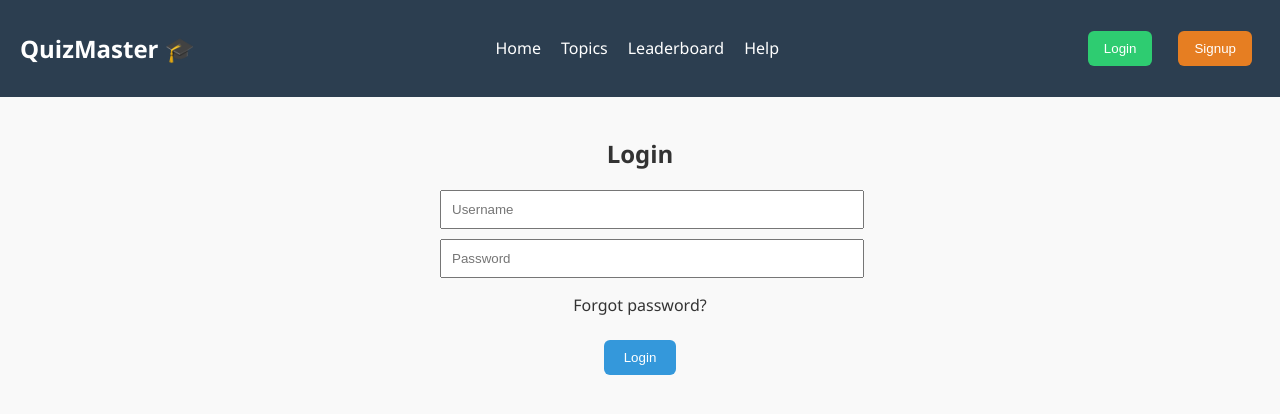
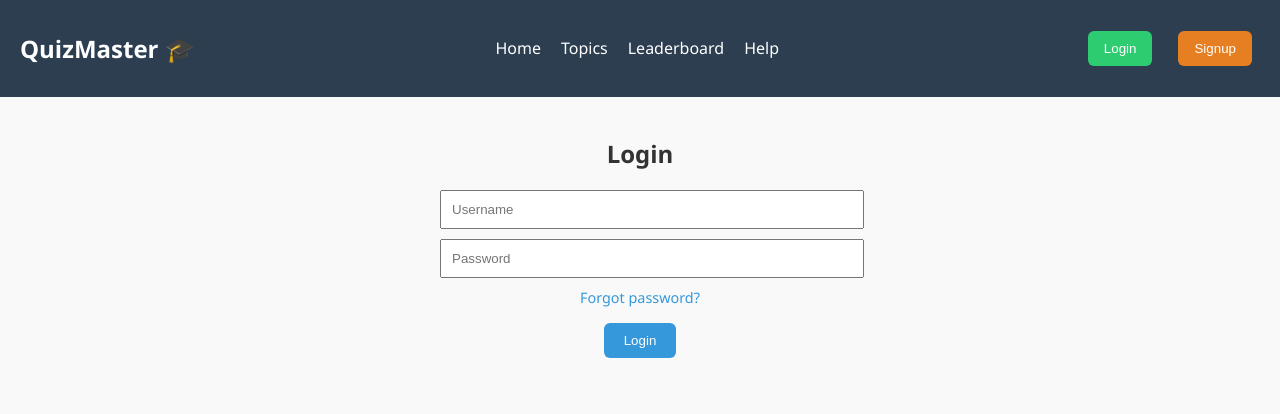
Before and after one commit to NishanthSrikar/DevOps, a React (Vite) app in the folder my-app/: page /#/login in a window 1280 px wide. Shown: the top 414 px of the page. Built offline with nearby package versions, Linux system fonts and the light colour scheme.

Commit message:
Added Forgot password trial 2

```diff
--- a/my-app/src/index.css
+++ b/my-app/src/index.css
@@ -428,3 +428,14 @@ button:hover {
   padding: 6px 12px;
   border-radius: 8px;
 }
+
+.forgot-password {
+  font-size: 0.9rem;
+  color: #3498db;
+  margin: 8px 0;
+  cursor: pointer;
+}
+
+.forgot-password:hover {
+  text-decoration: underline;
+}
--- a/my-app/src/pages/Login.jsx
+++ b/my-app/src/pages/Login.jsx
@@ -26,6 +26,7 @@ export default function Login({ setUser }) {
       return;
     }
 
+    // ✅ Successful login
     localStorage.setItem("quizUser", JSON.stringify(existingUser));
     setUser(existingUser);
     alert("Login successful!");
@@ -51,7 +52,7 @@ export default function Login({ setUser }) {
       {/* Forgot password placeholder */}
       <p className="forgot-password">Forgot password?</p>
 
-     <button type="button" onClick={handleLogin}>Login</button>
+      <button type="button" onClick={handleLogin}>Login</button>
     </div>
   );
 }
```
